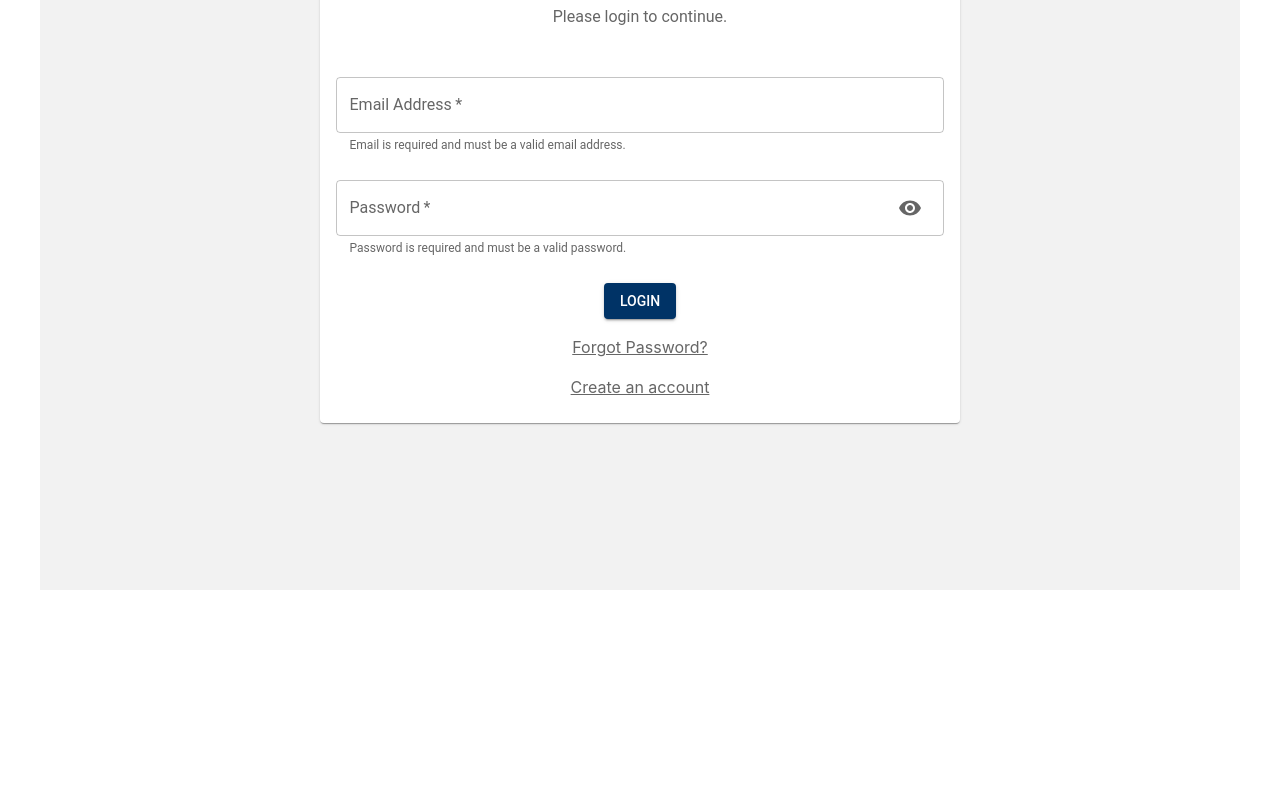
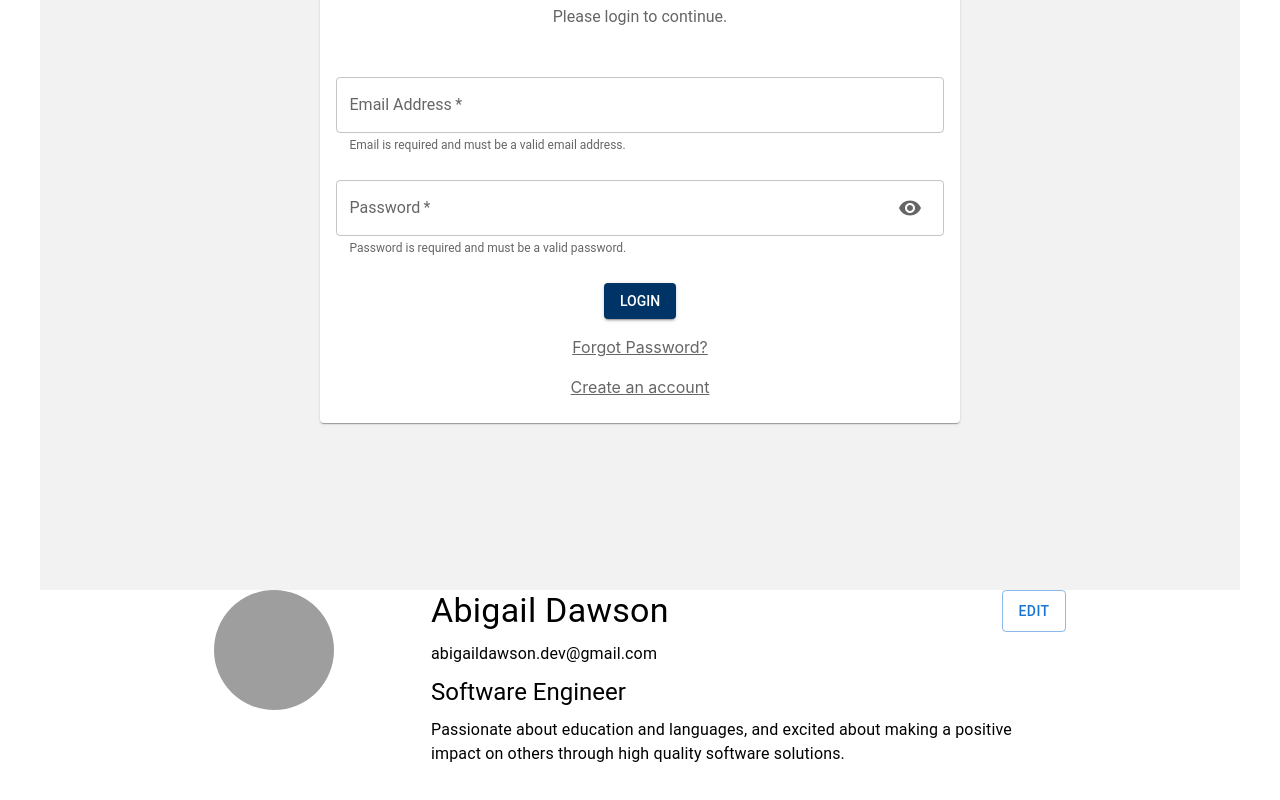
Before and after one commit to Rainbow-Devs/TechResumePro, a React (Vite) app: page / in a window 1280 px wide. Shown: the part 250-1050 px from the top of the page. Before the commit the page ends 880 px from the top, so only its background shows below. Built offline with nearby package versions, Linux system fonts and the light colour scheme; grey boxes are pictures that could not be loaded.

Commit message:
Adds basic UserProfilePage layout and beginning of edit functionality

```diff
--- a/package.json
+++ b/package.json
@@ -15,11 +15,13 @@
     "@mui/icons-material": "^5.15.8",
     "@mui/material": "^5.15.7",
     "@reduxjs/toolkit": "^2.1.0",
+    "@types/material-ui": "^0.21.16",
     "@types/react-redux": "^7.1.33",
     "react": "^18.2.0",
     "react-dom": "^18.2.0",
     "react-hook-form": "^7.50.1",
     "react-redux": "^9.1.0",
+    "react-router-dom": "^6.22.0",
     "redux": "^5.0.1",
     "redux-thunk": "^3.1.0"
   },
--- a/src/App.tsx
+++ b/src/App.tsx
@@ -1,10 +1,12 @@
 import './App.css'
 import LoginPage from './features/auth/LoginPage'
+import UserProfilePage from './features/UserProfilePage/components/UserProfilePage'
 
 function App() {
   return (
     <>
      <LoginPage />
+     <UserProfilePage />
     </>
   )
 }
--- /dev/null
+++ b/src/features/UserProfilePage/components/UserProfilePage.tsx
@@ -0,0 +1,78 @@
+import { useState, ChangeEvent } from 'react';
+import { Container, Typography, Avatar, Grid, TextField, Button } from '@mui/material';
+
+interface UserProfilePageProps {
+  userId: string; // replace with actual user id
+}
+
+interface UserProfile {
+  name: string;
+  email: string;
+  profilePicture: string | null;
+  headline: string;
+  bio: string;
+}
+
+const UserProfilePage = ({ userId }: UserProfilePageProps) => {
+  // placeholder user info, replace after connecting w/ backend
+  const [user, setUser] = useState<UserProfile>({
+    name: 'Abigail Dawson',
+    email: 'abigaildawson.dev@gmail.com',
+    profilePicture: null,
+    headline: 'Software Engineer',
+    bio: 'Passionate about education and languages, and excited about making a positive impact on others through high quality software solutions.'
+  });
+
+  const [editMode, setEditMode] = useState(false);
+
+  const handleChange = (event: ChangeEvent<HTMLInputElement>) => {
+    const { name, value } = event.target;
+    setUser((prevUser) => ({
+      ...prevUser,
+      [name]: value,
+    }));
+  };
+
+  const handleSubmit = (event: React.FormEvent) => {
+    event.preventDefault();
+    // Add logic to save changes to the backend
+    setEditMode(false);
+  };
+
+  return (
+    <Container maxWidth="md">
+      <Grid container spacing={2}>
+        <Grid item xs={12} sm={3}>
+          <Avatar alt={user.name} src={user.profilePicture || 'default-profile-image.jpg'} sx={{ width: 120, height: 120 }} />
+        </Grid>
+        <Grid item xs={12} sm={9} sx={{ display: 'flex', flexDirection: 'column', gap: '10px', textAlign: 'left' }}>
+          {editMode ? (
+            <form onSubmit={handleSubmit}>
+              <TextField label="Name" name="name" value={user.name} onChange={handleChange} fullWidth required sx={{ marginBottom: 2 }} />
+              <TextField label="Email" name="email" value={user.email} onChange={handleChange} fullWidth required sx={{ marginBottom: 2 }} />
+              <TextField label="Headline" name="headline" value={user.headline} onChange={handleChange} fullWidth required sx={{ marginBottom: 2 }} />
+              <TextField label="Bio" name="bio" value={user.bio} onChange={handleChange} multiline fullWidth required sx={{ marginBottom: 2 }} />
+              <Button type="submit" variant="contained" color="primary" sx={{ alignSelf: 'flex-end' }}>
+                Save
+              </Button>
+            </form>
+          ) : (
+            <>
+            <div style={{ display: 'flex', justifyContent: 'space-between' }}>
+              <Typography variant="h4">{user.name}</Typography>
+              <Button onClick={() => setEditMode(true)} variant="outlined" color="primary" >
+                Edit
+              </Button>
+            </div>
+              <Typography variant="body1">{user.email}</Typography>
+              <Typography variant="h5">{user.headline}</Typography>
+              <Typography variant="body1">{user.bio}</Typography>
+            </>
+          )}
+        </Grid>
+      </Grid>
+    </Container>
+  );
+};
+
+export default UserProfilePage;
```
Also changed, not shown: 1 other file (tests, documents, lock files or other folders).
